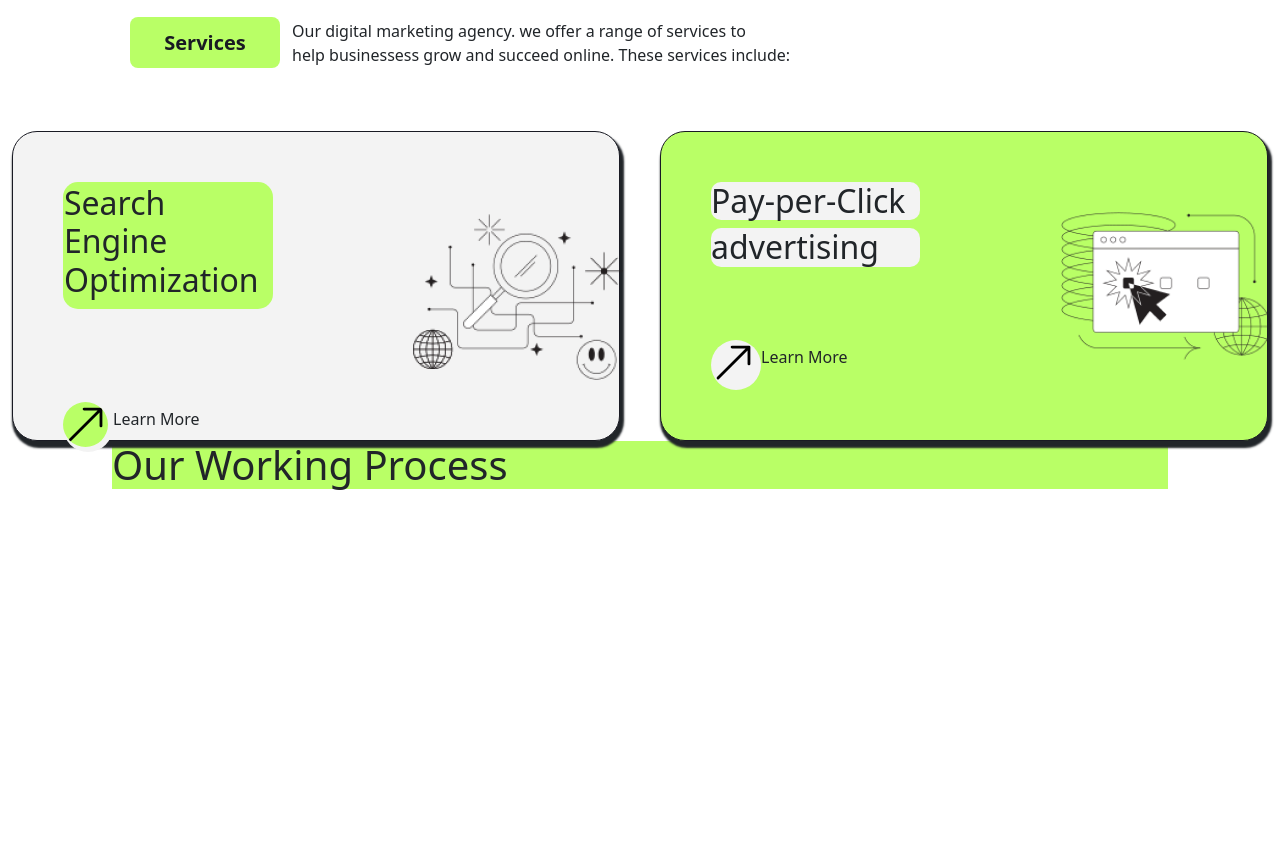
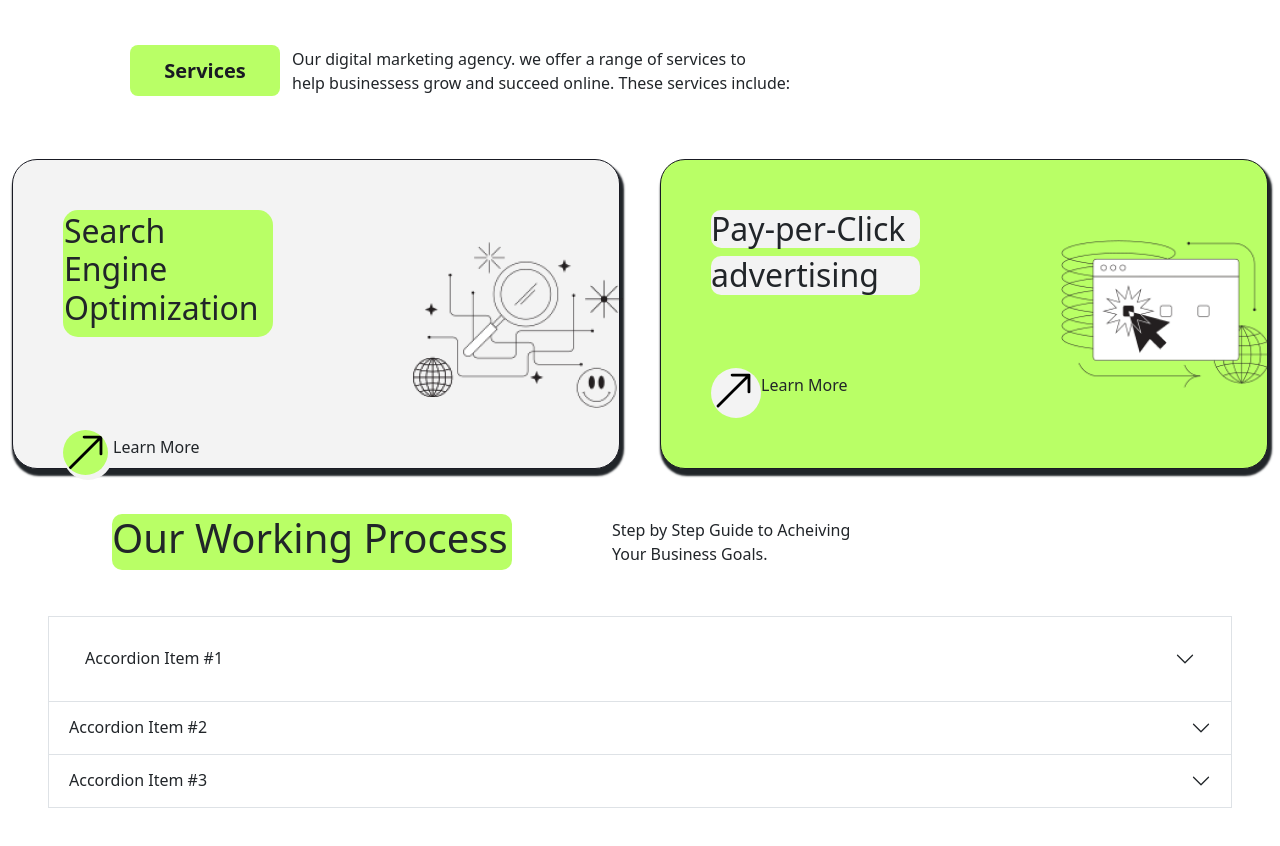
Before and after one commit to Sibghat776/Module-1-test, a plain HTML site: page index.html in a window 1280 px wide. Shown: the part 878-1724 px from the top of the page. Before the commit the page ends 1375 px from the top, so only its background shows below. Drawn offline with nearby package versions, Linux system fonts and the light colour scheme.

```diff
--- a/index.html
+++ b/index.html
@@ -13,7 +13,7 @@
 <body>
 
     <!-- Navbar -->
-    <nav class="navbar navbar-expand-lg bg-body-tertiary" style="background-color: #ffffff;">
+    <nav class="navbar navbar-expand-lg p-5" style="background-color: #ffffff;">
         <div class="container-fluid">
             <a class="navbar-brand" href="#">Positivus</a>
             <button class="navbar-toggler" type="button" data-bs-toggle="collapse"
@@ -40,7 +40,7 @@
                     <li class="nav-item">
                         <a class="nav-link active" href="#">Blog</a>
                     </li>
-                    <button type="button" class="btn btn-outline-dark btn-lg">Request a quote</button>
+                    <button type="button" class="btn btn-outline-dark">Request a quote</button>
             </div>
     </nav>
 
@@ -130,15 +130,50 @@
 
 
     <!-- Process -->
-    <div class="container-fluid">
-        <div class="bg" style="background-color: #b9ff66; margin: 0px 100px 0px 100px;">
+    <div class="container-fluid my-5 d-flex align-items-center" style="height: 51px;">
+        <div class="bg" style="background-color: #b9ff66; margin: 0px 100px 0px 100px; width: 400px; border-radius: 10px;">
             <h1>Our Working Process</h1>
         </div>
+        <p class="mt-3">Step by Step Guide to Acheiving <br> Your Business Goals.</p>
     </div>
 
 
+    <!-- Accordions -->
+    <div class="accordion accordion-flush m-5 border" id="accordionFlushExample">
+        <div class="accordion-item p-3">
+          <h2 class="accordion-header">
+            <button class="accordion-button collapsed" type="button" data-bs-toggle="collapse" data-bs-target="#flush-collapseOne" aria-expanded="false" aria-controls="flush-collapseOne">
+              Accordion Item #1
+            </button>
+          </h2>
+          <div id="flush-collapseOne" class="accordion-collapse collapse" data-bs-parent="#accordionFlushExample">
+            <div class="accordion-body">Placeholder content for this accordion, which is intended to demonstrate the <code>.accordion-flush</code> class. This is the first item's accordion body.</div>
+          </div>
+        </div>
+        <div class="accordion-item">
+          <h2 class="accordion-header">
+            <button class="accordion-button collapsed" type="button" data-bs-toggle="collapse" data-bs-target="#flush-collapseTwo" aria-expanded="false" aria-controls="flush-collapseTwo">
+              Accordion Item #2
+            </button>
+          </h2>
+          <div id="flush-collapseTwo" class="accordion-collapse collapse" data-bs-parent="#accordionFlushExample">
+            <div class="accordion-body">Placeholder content for this accordion, which is intended to demonstrate the <code>.accordion-flush</code> class. This is the second item's accordion body. Let's imagine this being filled with some actual content.</div>
+          </div>
+        </div>
+        <div class="accordion-item">
+          <h2 class="accordion-header">
+            <button class="accordion-button collapsed" type="button" data-bs-toggle="collapse" data-bs-target="#flush-collapseThree" aria-expanded="false" aria-controls="flush-collapseThree">
+              Accordion Item #3
+            </button>
+          </h2>
+          <div id="flush-collapseThree" class="accordion-collapse collapse" data-bs-parent="#accordionFlushExample">
+            <div class="accordion-body">Placeholder content for this accordion, which is intended to demonstrate the <code>.accordion-flush</code> class. This is the third item's accordion body. Nothing more exciting happening here in terms of content, but just filling up the space to make it look, at least at first glance, a bit more representative of how this would look in a real-world application.</div>
+          </div>
+        </div>
+      </div>
 
 
+    <br><br><br><br><br><br><br><br><br><br><br><br><br><br><br><br><br><br><br><br><br><br><br><br><br><br><br><br><br><br><br><br><br><br><br><br><br><br><br><br><br><br><br><br><br><br><br><br><br><br>
     <script src="https://cdn.jsdelivr.net/npm/bootstrap@5.3.3/dist/js/bootstrap.bundle.min.js"
         integrity="sha384-YvpcrYf0tY3lHB60NNkmXc5s9fDVZLESaAA55NDzOxhy9GkcIdslK1eN7N6jIeHz"
         crossorigin="anonymous"></script>
```
Also changed, not shown: Images/Mask group.png (added), Images/Vector.png (added).
